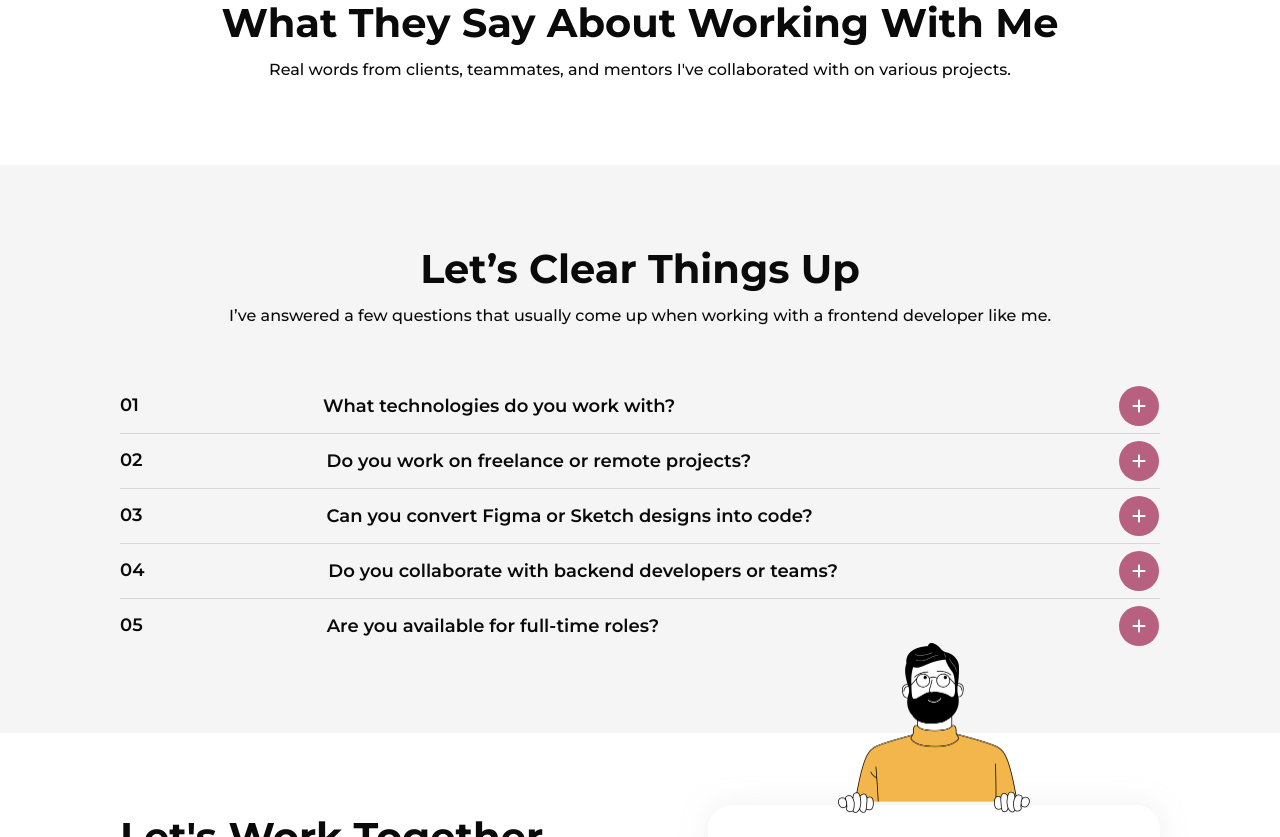
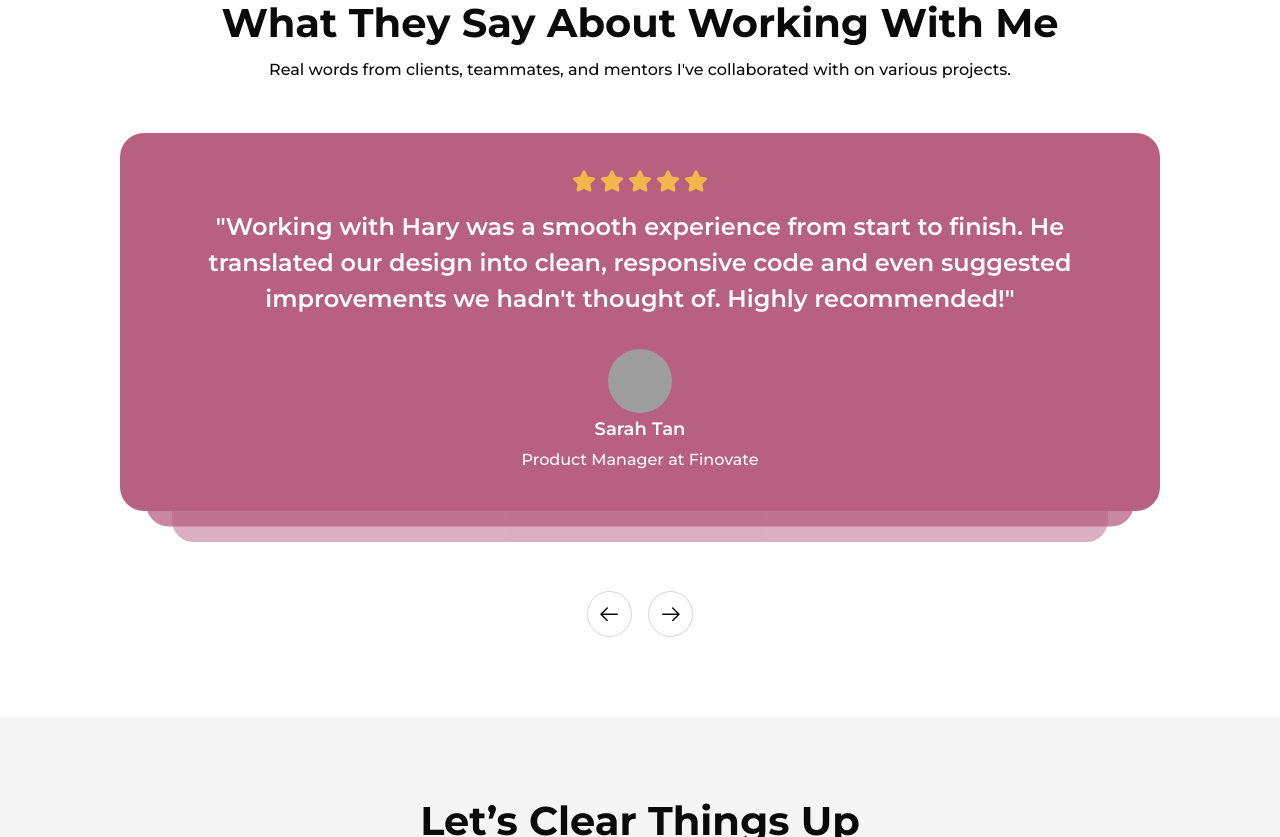
Before and after one commit to Hary300/Personal-Project-34-Pink-Portfolio, a React (Vite) app: page / in a window 1280 px wide. Shown: the part 5620-6457 px from the top of the page. Built offline with nearby package versions, Linux system fonts and the light colour scheme; grey boxes are pictures that could not be loaded.

Commit message:
feat: update testimonial data and enhance TestimonySection with carousel functionality; add navigation buttons for testimonials

```diff
--- a/src/data/testimonyData.ts
+++ b/src/data/testimonyData.ts
@@ -25,7 +25,7 @@ export const testimonialData: TestimonyData = {
       id: '1',
       rating: 5,
       quote:
-        "Working with Edwin Anderson was a smooth experience from start to finish. He translated our design into clean, responsive code and even suggested improvements we hadn't thought of. Highly recommended!",
+        "Working with Hary was a smooth experience from start to finish. He translated our design into clean, responsive code and even suggested improvements we hadn't thought of. Highly recommended!",
       name: 'Sarah Tan',
       role: 'Product Manager at Finovate',
       avatar: 'https://i.pravatar.cc/150?img=47',
--- a/src/sections/06-experiences/ExperiencesCarousel.tsx
+++ b/src/sections/06-experiences/ExperiencesCarousel.tsx
@@ -47,8 +47,8 @@ const ExperiencesCarousel = () => {
         ))}
       </CarouselContent>
       <div className='flex gap-4 justify-center'>
-        <CarouselPrevious className='static text-neutral-950 lg:size-11.25' />
-        <CarouselNext className='static text-neutral-950 lg:size-11.25' />
+        <CarouselPrevious className='static text-neutral-950 lg:size-11.25 border-0' />
+        <CarouselNext className='static text-neutral-950 lg:size-11.25 border-0' />
       </div>
     </Carousel>
   );
--- a/src/sections/07-testimony/TestimonySection.tsx
+++ b/src/sections/07-testimony/TestimonySection.tsx
@@ -1,12 +1,87 @@
 import SectionWrapper from '@/components/layouts/SectionWrapper';
 import SectionTitle from '@/components/shared/SectionTitle';
 import { testimonialData } from '@/data/testimonyData';
+import { cn } from '@/lib/utils';
+import { useState } from 'react';
+import { FaStar } from 'react-icons/fa';
+import { Button } from '@/components/ui/button';
+import { GoArrowLeft, GoArrowRight } from 'react-icons/go';
 
 const TestimonySection = () => {
+  const [currentIndex, setCurrentIndex] = useState(0);
   const header = testimonialData.header;
+  const testimonials = testimonialData.testimonials;
+
+  const handleNext = () => {
+    setCurrentIndex((prev) => (prev + 1) % testimonials.length);
+  };
+
+  const handlePrev = () => {
+    setCurrentIndex(
+      (prev) => (prev - 1 + testimonials.length) % testimonials.length
+    );
+  };
+
   return (
     <SectionWrapper sectionId='testimony'>
       <SectionTitle title={header.title} subtitle={header.subtitle} />
+
+      <div className='relative min-h-119.5 sm:min-h-94.5 text-neutral-25'>
+        {testimonials.map((testimonial, index) => {
+          const offset =
+            (index - currentIndex + testimonials.length) % testimonials.length;
+          return (
+            <div
+              key={testimonial.id}
+              style={{
+                transform: `translateY(${offset * 25}px) scale(${1 - offset * 0.05})`,
+                zIndex: testimonials.length - offset,
+                opacity: offset > 2 ? 0 : 1 - offset * 0.25,
+              }}
+              className={cn(
+                'absolute flex flex-col justify-center items-center py-6 px-6 lg:py-8 lg:px-10 w-full h-full rounded-2xl lg:rounded-4xl bg-primary-300 transition-all duration-300 ease-out'
+              )}
+            >
+              <div className='mb-4 flex gap-1'>
+                {Array.from({ length: testimonial.rating }).map((_, index) => (
+                  <FaStar key={index} className='text-secondary-100 size-6' />
+                ))}
+              </div>
+
+              <div className='mb-8 font-semibold text-lg lg:text-display-xs text-center'>
+                "{testimonial.quote}"
+              </div>
+              <div className='size-16 shrink-0 rounded-full overflow-hidden'>
+                <img
+                  src={testimonial.avatar}
+                  alt={`${testimonial.name} avatar`}
+                />
+              </div>
+              <div className='flex flex-col text-center'>
+                <p className='font-semibold text-lg'>{testimonial.name}</p>
+                <p className='font-medium text-md'>{testimonial.role}</p>
+              </div>
+            </div>
+          );
+        })}
+      </div>
+
+      <div className='flex gap-4 mt-8 justify-center'>
+        <Button
+          variant='outline'
+          onClick={handlePrev}
+          className='w-[45.33px] h-[45.33px] rounded-full  flex items-center justify-center hover:bg-gray-100 transition'
+        >
+          <GoArrowLeft className='size-6' />
+        </Button>
+        <Button
+          variant='outline'
+          onClick={handleNext}
+          className='w-[45.33px] h-[45.33px] rounded-full border border-gray-300 flex items-center justify-center hover:bg-gray-100 transition'
+        >
+          <GoArrowRight className='size-6' />
+        </Button>
+      </div>
     </SectionWrapper>
   );
 };
```
